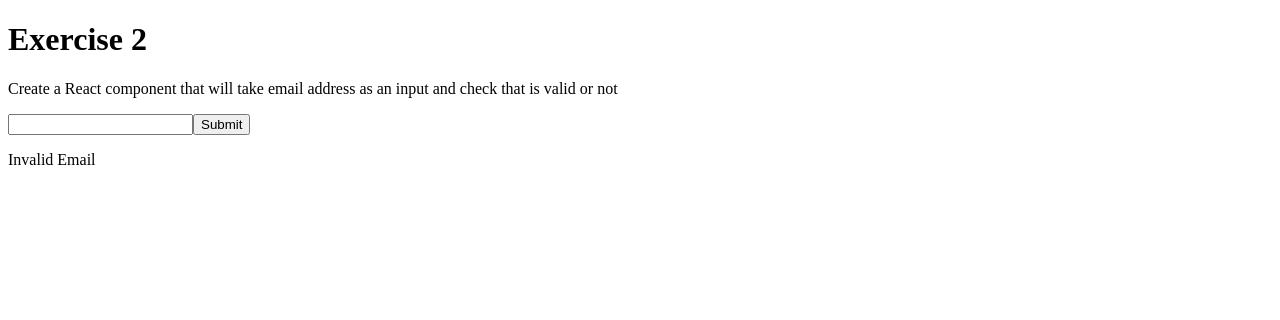
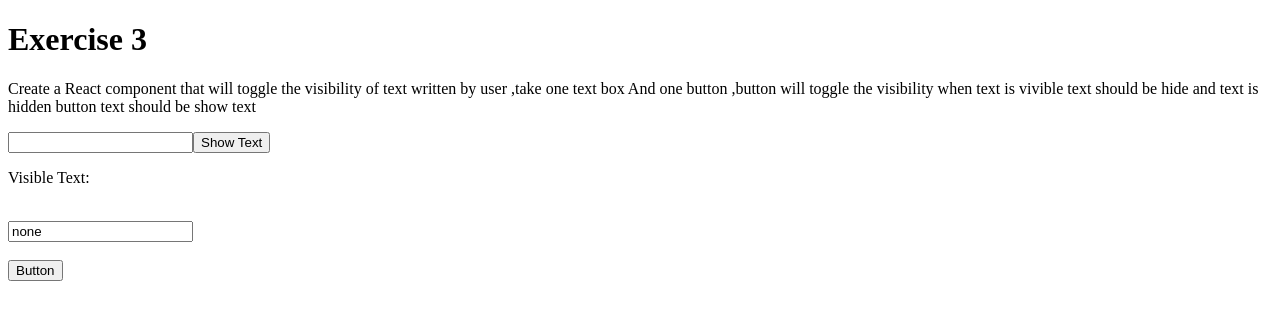
Before and after one commit to Vijay11-08/ReactJs_Project, a React (Vite) app: page / in a window 1280 px wide. Shown: the top 320 px of the page. Built offline with nearby package versions, Linux system fonts and the light colour scheme.

Commit message:
Changes Are Involved

```diff
--- a/src/Lecture07_01_2025/Excersize2.jsx
+++ b/src/Lecture07_01_2025/Excersize2.jsx
@@ -2,17 +2,19 @@ import { useState } from "react";
 
 function Excersize2(){
     const [email , setemail] = useState("");
-
-
+    const[etxt , setEtxt] = useState("");
     return(
         <div>
          <h1>Exercise 2</h1>
                 <p>Create a React component that will take email address as an input and check that is valid or not</p>
-
                 <input type="email" value={email} onChange={(e) => setemail(e.target.value)} />
                 <button onClick={() => console.log(email)}>Submit</button>
+                {email.includes("@") && email.includes(".")? <p>Valid Email</p> : <p>Invalid Email</p>}
 
-                {email.includes("@") && email.includes(".")? <p>Valid Email</p> : <p>Invalid Email</p>}
+
+            <label>Doing By Sir</label>
+            <input type="text" value={etxt}  onChange={(e) => setEtxt(e.target.value)}/>
+
 
         </div>
     );
--- a/src/Lecture07_01_2025/Excersize3.jsx
+++ b/src/Lecture07_01_2025/Excersize3.jsx
@@ -2,8 +2,9 @@ import { useState } from "react";
 
 function Excersize3(){
     const [text , settext] = useState("");
-
-
+    const[button, setbtn] = useState("Show Text");
+    const [btnbool , setbtnbool] = useState(false);
+    const [paradisp, setparadisp] = useState("none");
     return(
         <div>
          <h1>Exercise 3</h1>
@@ -15,12 +16,22 @@ function Excersize3(){
                     {text? "Hide Text" : "Show Text"}
                 </button>
                 <br />
-
                 <p>Visible Text: {text}</p>
                 <br />
+                <p style={{display:paradisp}}>
+                    create a reacte component that will toggle the visibility of text written by user
+                    take one text box and one button, button will toggle the visibility when text is vivible text should be hide and text is hidden button text should be show texx
+                </p>
+                <input type="text" value={paradisp} onChange={(e) => setparadisp(e.target.value)} />
 
+                <br />
+                <br />
+                <button onClick={() => {setbtnbool(!btnbool);
+                    btnbool ? (setparadisp("none") ,setparadisp ("Show text"))
+                    : (setparadisp(""),setparadisp("Hide text"));
+                    }}>
 
-
+                        {btnbool} Button </button>
         </div>
     );
 }
--- a/src/main.jsx
+++ b/src/main.jsx
@@ -1,11 +1,10 @@
 import { StrictMode } from 'react'
 import { createRoot } from 'react-dom/client'
 
-import Excersize4 from './Lecture07_01_2025/Excersize4'
-import Excersize2 from './Lecture07_01_2025/Excersize2'
+import Excersize3 from './Lecture07_01_2025/Excersize3'
 
 createRoot(document.getElementById('root')).render(
   <StrictMode>
-<Excersize2/>
+<Excersize3/>
   </StrictMode>,
 )
```
Also changed, not shown: src/Lecture07_01_2025/Excersize1.jsx (+7 -1 lines).
